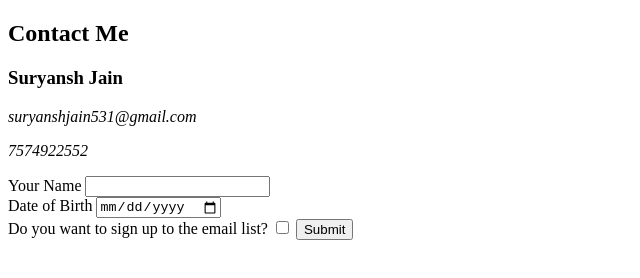
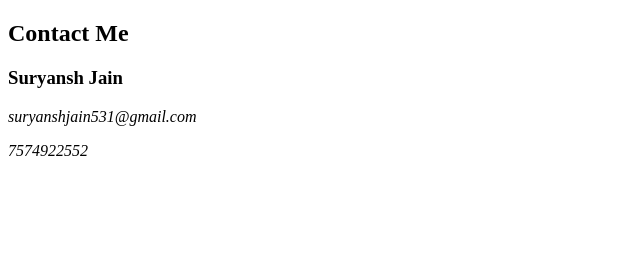
Before and after one commit to iamsuryansh/htmlcv, a plain HTML site: page ContactMe.html in a window 1280 px wide. Shown: the whole page, without its empty margins (0-640 px from the left). Drawn offline with Linux system fonts and the light colour scheme.

Commit message:
removed form

```diff
--- a/ContactMe.html
+++ b/ContactMe.html
@@ -11,7 +11,7 @@
     <p><em>suryanshjain531@gmail.com</em></p>
     <p><em>7574922552</em></p>
 
-    <form class="" action="index.html" method="post">
+    <!--<form class="" action="index.html" method="post">
       <label>Your Name </label>
       <input type="text" name="" value="">
       <br>
@@ -21,6 +21,6 @@
       <label>Do you want to sign up to the email list?</label>
       <input type="checkbox" name="Do you want to signup?" value="">
       <input type="submit" name="">
-    </form>
+    </form> -->
   </body>
 </html>
```
